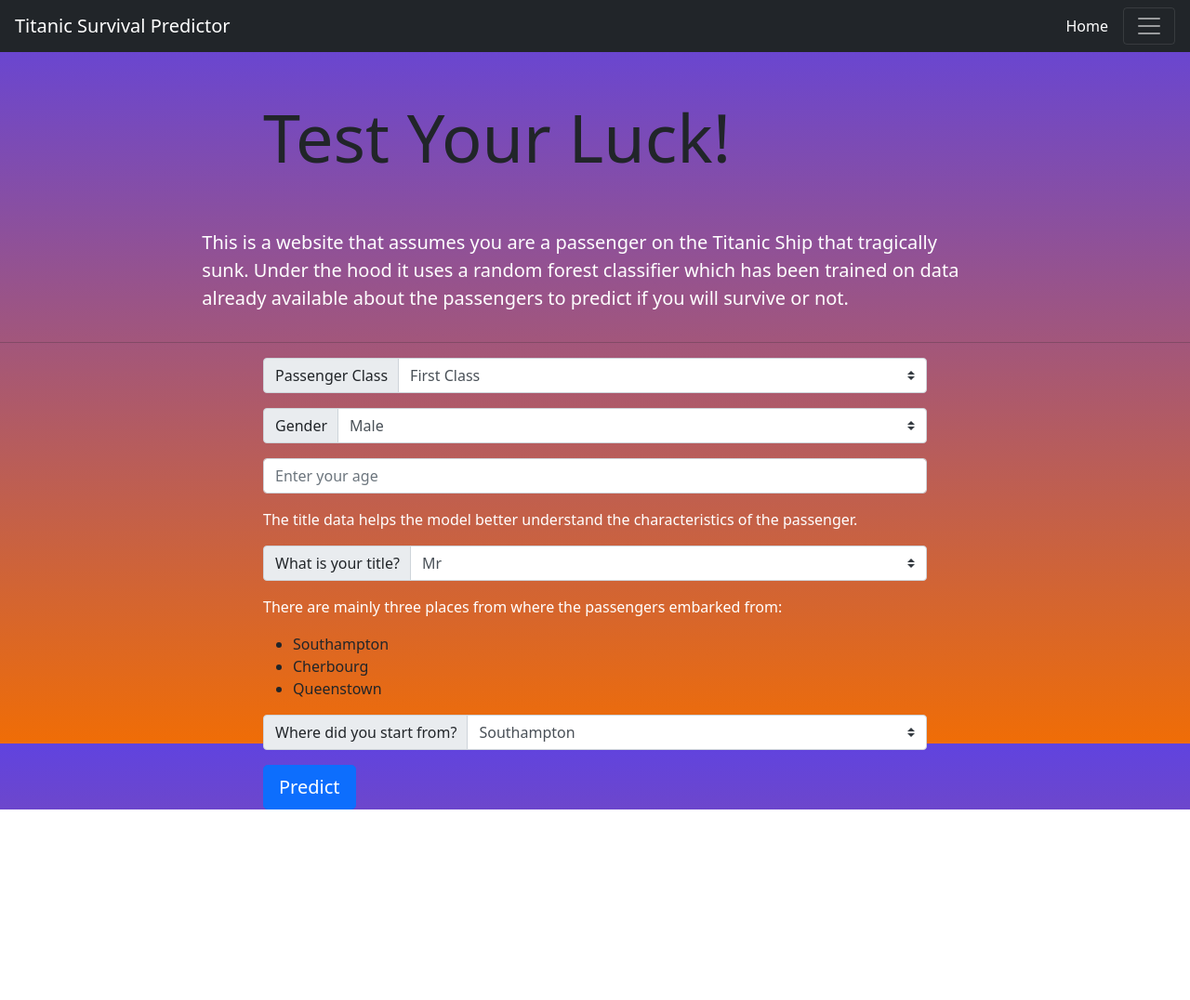
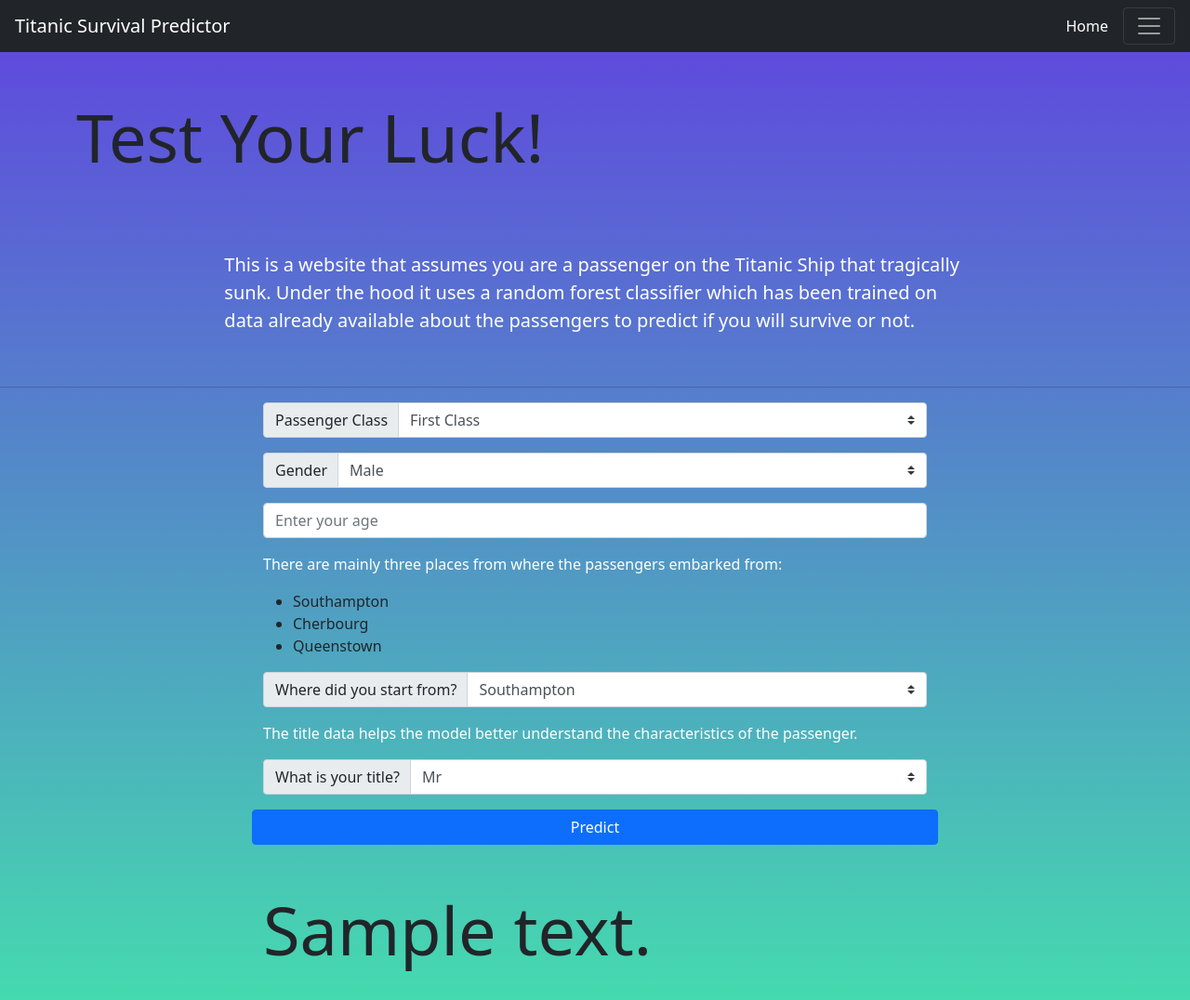
Before and after one commit to fadh1l/Titanic-survivor-predictor, a Flask app: template templates/index.html in a window 1280 px wide. Shown: the whole page at 93% size. Before the commit the page ends 871 px from the top, so only its background shows below. Run offline with Flask 2, Linux system fonts and the light colour scheme; the template is opened without the code that fills it: most values are stand-ins (such as "Sample title", 1, 10 or a date in 2020); parts of the project's set-up code (start-up, migrations or seed data) failed here and were passed over; some libraries are stand-ins or nearby versions.

Commit message:
A pretty good version

```diff
--- a/app.py
+++ b/app.py
@@ -1,4 +1,5 @@
 import numpy as np
+import pandas as pd
 from flask import Flask, render_template,request
 import pickle
 app = Flask(__name__)
@@ -11,13 +12,14 @@ def home():
 @app.route('/predict',methods=['POST'])
 def predict():
     int_features = [int(x) for x in request.form.values()]
-    final_features = [np.array(int_features)]
-    prediction = model.predict(final_features)
-    output = prediction
+    final_features = [int_features]
+    df = pd.DataFrame(final_features, columns = ['Pclass','Sex','Age','Embarked','Title'])
+    prediction = model.predict(df)
     if prediction == 1:
         return render_template('index.html', prediction_text='Hurrah! you survived!')
     else:
         return render_template('index.html', prediction_text='Sadly, you don\'t survive..')
 
+
 if __name__ == "__main__":
     app.run(debug=True)
--- a/templates/base.html
+++ b/templates/base.html
@@ -10,13 +10,13 @@
           integrity="sha384-eOJMYsd53ii+scO/bJGFsiCZc+5NDVN2yr8+0RDqr0Ql0h+rP48ckxlpbzKgwra6" crossorigin="anonymous">
     <style>
 
-                html {
-    height: 100%;
+                html body{
+    min-height: 100%;
 }
 body {
-    height: 100%;
-    background-color: rgb(109, 90, 216);
-    background-image: linear-gradient(rgb(96, 67, 223), #f06d06);
+
+    background-image: linear-gradient(rgb(96, 67, 223), #45daaf);
+    background-repeat: no-repeat;
 }
 
     </style>
@@ -55,9 +55,6 @@ body {
                     </div>
                 </li>
             </ul>
-            <form class="form-inline my-2 my-md-0">
-                <input class="form-control" type="text" placeholder="Search" aria-label="Search">
-            </form>
         </div>
     </nav>
 </header>
--- a/templates/index.html
+++ b/templates/index.html
@@ -1,9 +1,9 @@
 {% extends "base.html" %} {% block head %}
 <title>homepage</title>
 {% endblock %} {% block body %}
-<div class="container d-flex align-items-center>
+<div class="container mx-auto my-auto text-center>
   <div class="row">
-    <div class="col-md-8 mx-auto">
+    <div class="mx-auto">
       <br><br>
       <h1 class="display-2">Test Your Luck!</h1>
     </div>
@@ -11,17 +11,16 @@
   <br /><br />
   <div class="row">
     <div class="col-md-8 mx-auto">
-      <p class="lead text-white">
+      <p class="lead text-white p-4">
         This is a website that assumes you are a passenger on the Titanic Ship that tragically sunk.
         Under the hood it uses a random forest classifier which has been trained on data already available about the passengers to predict if you will survive or not.
       </p>
     </div>
   </div>
   <hr />
-
   <div class="container center_div">
     <div class="col-md-8 mx-auto">
-      <form action="{{ url_for('predict')}}" method="post" role="form">
+      <form action="{{ url_for('predict')}}" method="POST">
 
         <div class="input-group mb-3">
           <div class="input-group-prepend">
@@ -47,26 +46,7 @@
           </select>
         </div>
         <div class="input-group mb-3">
-            <input type="text" class="form-control" placeholder="Enter your age" name="Age">
-        </div>
-          <p class="text-white">
-          The title data helps the model better understand the characteristics of the passenger.
-        </p>
-        <div class="input-group mb-3">
-          <div class="input-group-prepend">
-            <label class="input-group-text" for="inputGroupSelect01"
-              >What is your title? </label
-            >
-          </div>
-
-          <select class="custom-select" id="inputGroupSelect01" name="Title">
-            <option value="1">Mr</option>
-            <option value="2">Miss</option>
-            <option value="3">Mrs</option>
-            <option value="4">Master</option>
-            <option value="5">Other</option>
-
-          </select>
+            <input type="number" class="form-control" placeholder="Enter your age" name="Age" min="0" max='100' data-bind="value:replyNumber" required>
         </div>
         <p class="text-white">
           There are mainly three places from where the passengers embarked from:
@@ -88,8 +68,32 @@
             <option value="2">Queenstown</option>
           </select>
         </div>
-        <button class="btn btn-lg btn-primary" type="text">Predict</button>
+          <p class="text-white">
+          The title data helps the model better understand the characteristics of the passenger.
+        </p>
+        <div class="input-group mb-3">
+          <div class="input-group-prepend">
+            <label class="input-group-text" for="inputGroupSelect01"
+              >What is your title? </label
+            >
+          </div>
+
+          <select class="custom-select" id="inputGroupSelect01" name="Title">
+            <option value="1">Mr</option>
+            <option value="2">Miss</option>
+            <option value="3">Mrs</option>
+            <option value="4">Master</option>
+            <option value="5">Other</option>
+
+          </select>
+        </div>
+        <div class="row">
+        <button class="btn btn-primary mr-2" type="text">Predict</button>
+        </div>
       </form>
+      <br><br>
+      <h1 class="display-2">{{prediction_text}}</h1>
+      <br>
     </div>
   </div>
 </div>
```
Also changed, not shown: 1 other file.
